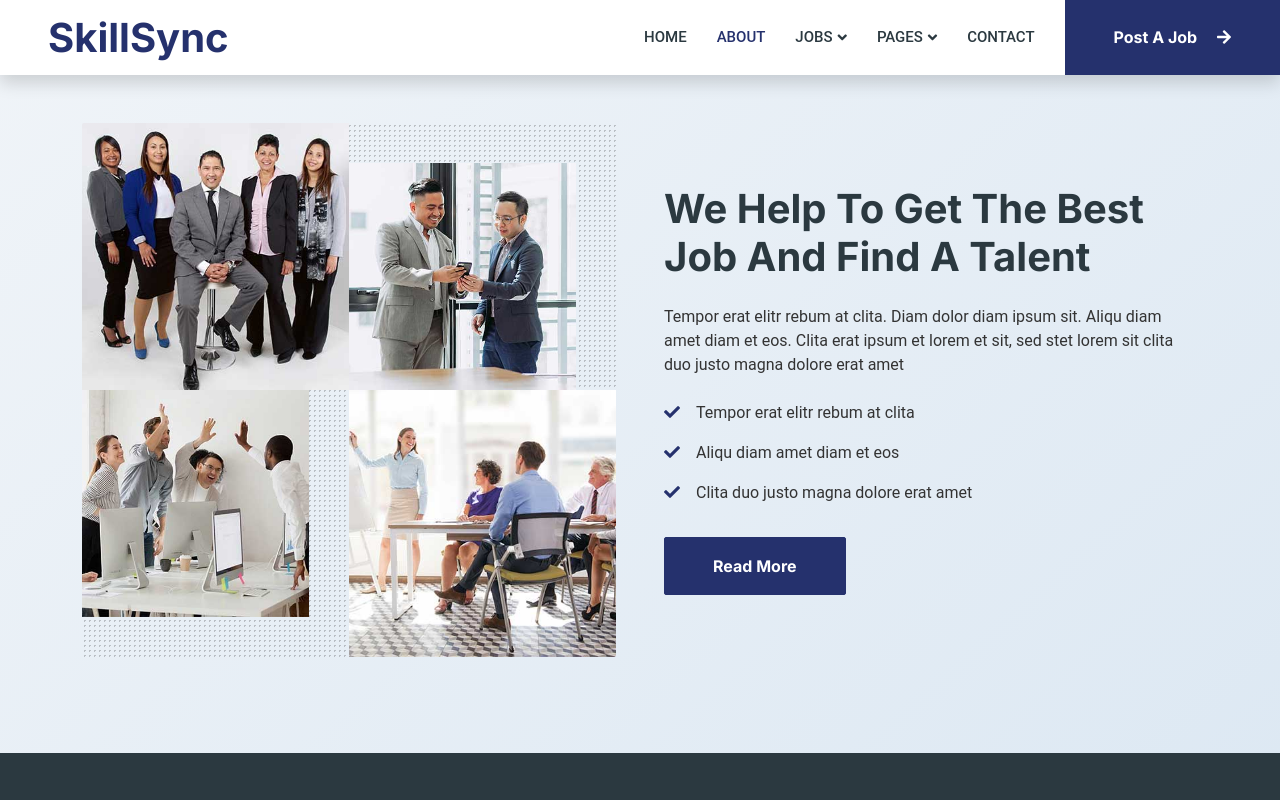
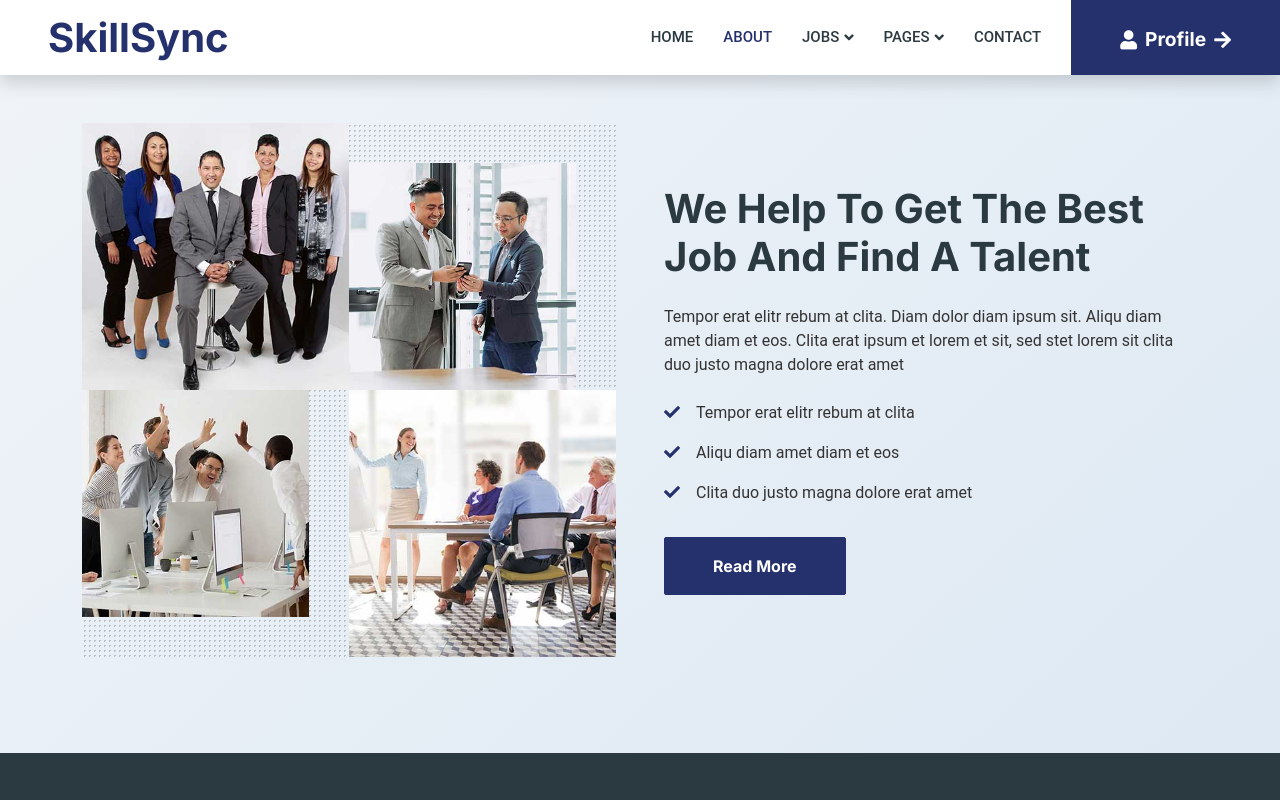
Before and after one commit to Vishesh-08/SkillSync, a React (Vite) app: page /about in a window 1280 px wide. Shown: the top 800 px of the page. Built offline with nearby package versions, Linux system fonts and the light colour scheme; no server answers.

Commit message:
Update Navbar.jsx

```diff
--- a/src/components/Navbar.jsx
+++ b/src/components/Navbar.jsx
@@ -45,7 +45,37 @@ const Navbar = () => {
                         </NavLink>
                     </div>
                     <a href="/post-job" className="btn btn-primary rounded-0 py-4 px-lg-5 d-none d-lg-block">
-                        Post A Job <i className="fa fa-arrow-right ms-3"></i>
+
+                        <div
+                          style={{
+                            display: "inline-flex",
+                            alignItems: "center",
+                            fontSize: "1.2rem",
+                            color: "#ffffff", // Adjust the text color as needed
+                          }}
+                        >
+                          <span
+                            style={{
+                              display: "flex",
+                              alignItems: "center",
+                              justifyContent: "center",
+                              marginRight: "8px",
+                            }}
+                          >
+                            <i className="fa fa-user"></i>
+                          </span>
+                          <span style={{ verticalAlign: "middle" }}>Profile</span>
+                          <span
+                            style={{
+                              display: "flex",
+                              alignItems: "center",
+                              justifyContent: "center",
+                              marginLeft: "8px",
+                            }}
+                          >
+                            <i className="fa fa-arrow-right"></i>
+                          </span>
+                        </div>
                     </a>
                 </div>
             </nav>
```
